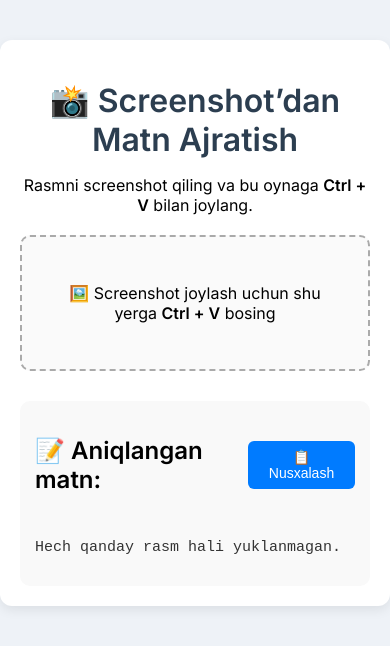
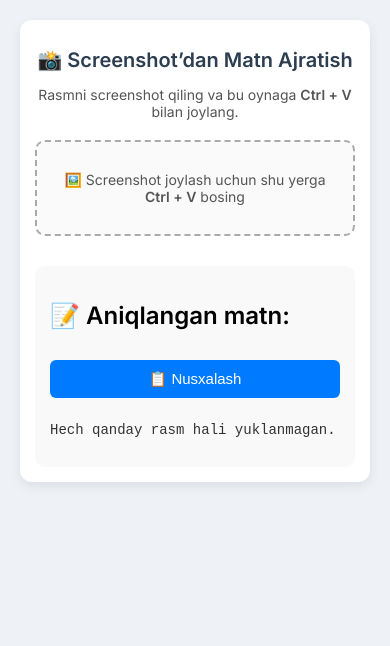
Before and after one commit to Zikrillo001/screenshot-ocr, a plain HTML site: page index.html in a window 390 px wide. Drawn offline with Linux system fonts and the light colour scheme.

Commit message:
Update style.css
update media

```diff
--- a/style.css
+++ b/style.css
@@ -20,6 +20,12 @@ body {
 h1 {
   margin-bottom: 10px;
   color: #2c3e50;
+  font-size: 26px;
+}
+
+p {
+  font-size: 16px;
+  color: #555;
 }
 
 .drop-zone {
@@ -54,6 +60,8 @@ h1 {
   display: flex;
   justify-content: space-between;
   align-items: center;
+  flex-wrap: wrap;
+  gap: 10px;
 }
 
 #copyBtn {
@@ -76,10 +84,62 @@ h1 {
   padding-top: 10px;
   font-size: 15px;
   color: #333;
+  overflow-x: auto;
 }
 
 #copyStatus {
   font-size: 14px;
-  color: green;
   margin-top: 8px;
 }
+
+/* ========================= */
+/* 📱 MEDIA QUERIES START   */
+/* ========================= */
+
+@media (max-width: 768px) {
+  .container {
+    margin: 20px;
+    padding: 15px;
+  }
+
+  h1 {
+    font-size: 22px;
+  }
+
+  .drop-zone {
+    padding: 20px;
+  }
+
+  .output-box .header {
+    flex-direction: column;
+    align-items: flex-start;
+  }
+
+  #copyBtn {
+    width: 100%;
+    font-size: 16px;
+  }
+
+  #outputText {
+    font-size: 14px;
+  }
+}
+
+@media (max-width: 480px) {
+  h1 {
+    font-size: 20px;
+  }
+
+  p {
+    font-size: 14px;
+  }
+
+  .drop-zone {
+    padding: 15px;
+  }
+
+  #copyBtn {
+    padding: 10px;
+    font-size: 15px;
+  }
+}
```
